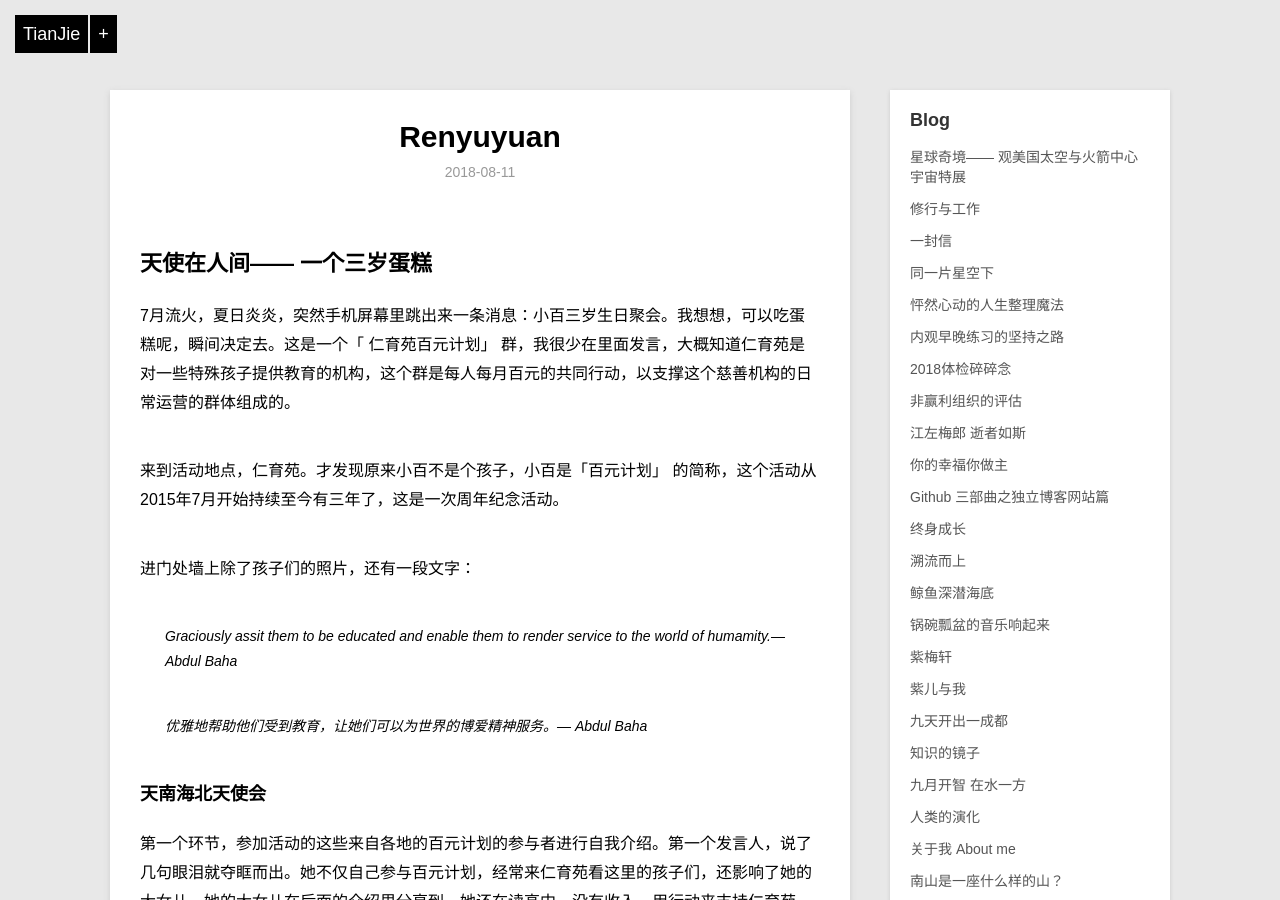
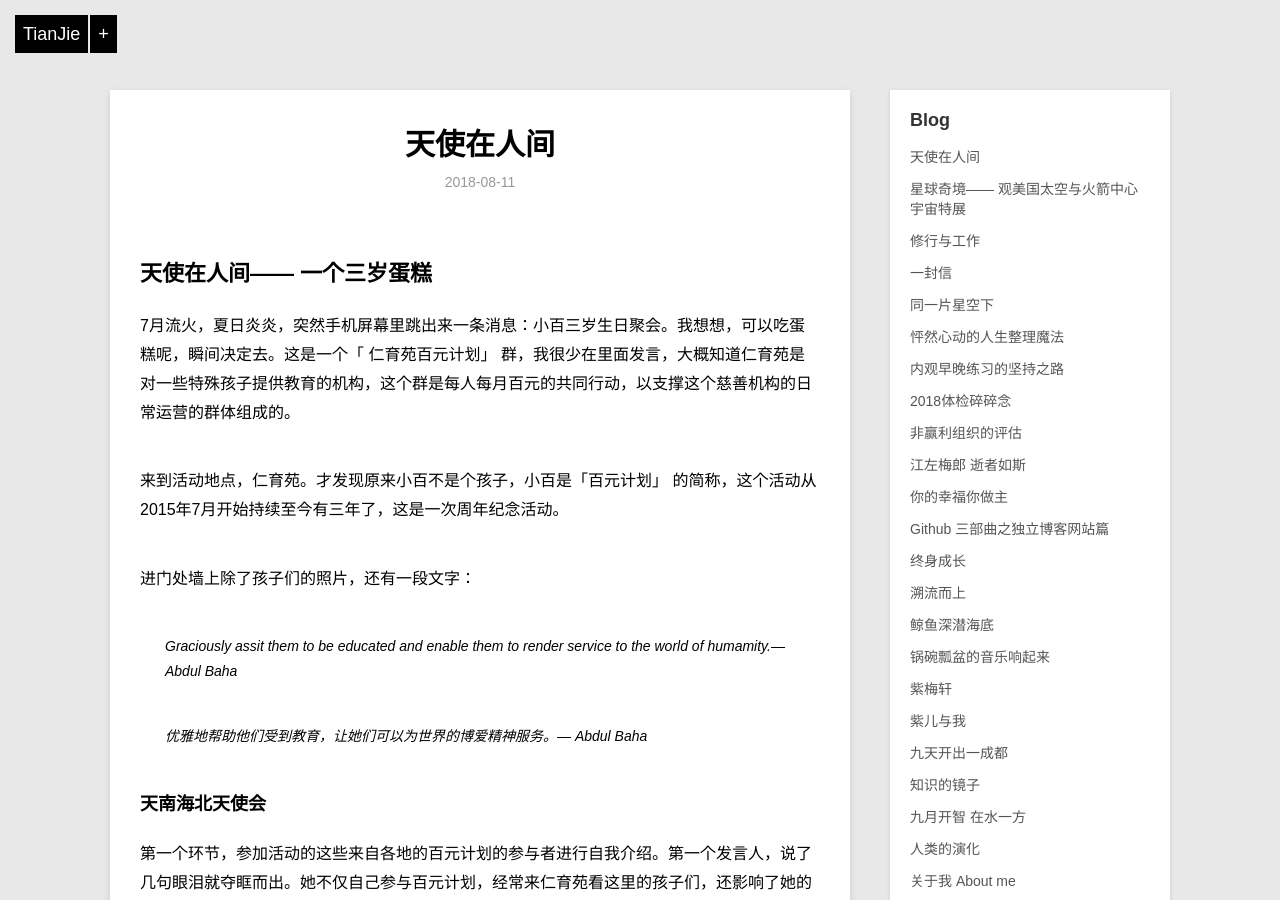
Before and after one commit to violettianjie/violettianjie.github.io, a Jekyll site: the page built from _posts/blog/2018-08-11-renyuyuan.md, in a window 1280 px wide and 900 px high. Built offline with Jekyll 4.4.1, drawn with Linux system fonts in a browser that asks for light colours; our own code applies the rules of GitHub Pages for plain Markdown files.

Commit message:
Update 2018-08-11-renyuyuan.md

```diff
--- a/_posts/blog/2018-08-11-renyuyuan.md
+++ b/_posts/blog/2018-08-11-renyuyuan.md
@@ -1,3 +1,10 @@
+---
+layout: post
+title: "天使在人间"
+description: " 参加仁育苑百元计划三周年活动小记"
+category: blog
+---
+
 
 ## 天使在人间—— 一个三岁蛋糕
 
```
